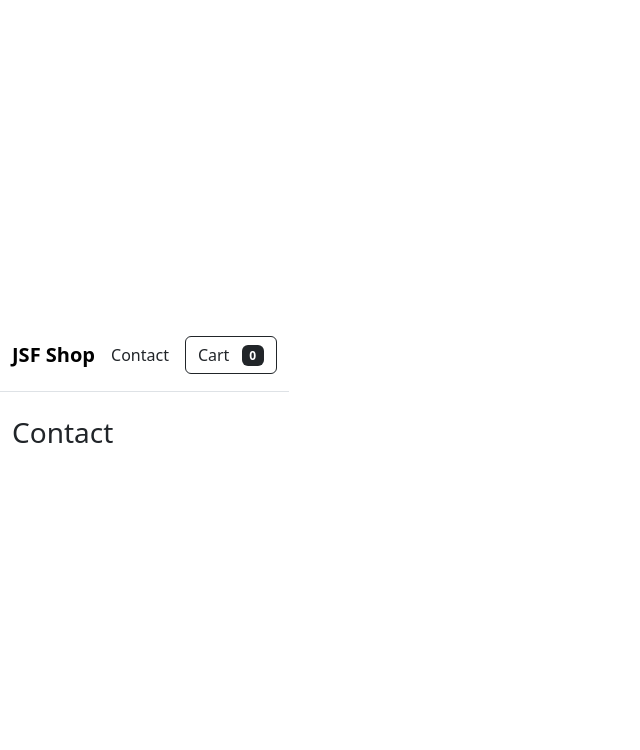
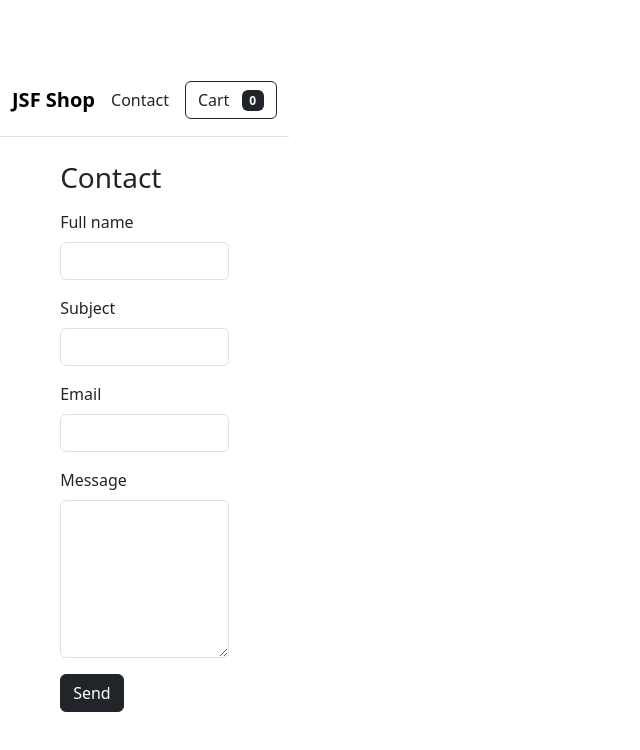
Before and after one commit to NoroffFEU/jsfw-2025-v1-katja-jsframeworks-ca, a React (Vite) app: page /contact in a window 1280 px wide. Shown: the top 750 px of the page, without its empty margins (0-640 px from the left). Built offline with nearby package versions, Linux system fonts and the light colour scheme; no server answers.

Commit message:
feat: add validated contact form

```diff
--- a/src/pages/contact-page.tsx
+++ b/src/pages/contact-page.tsx
@@ -1,3 +1,155 @@
-export default function contactPage() {
-  return <h1 className="h3">Contact</h1>
+import { useState } from 'react'
+
+interface contactFormValues {
+  fullName: string
+  subject: string
+  email: string
+  message: string
 }
+
+interface contactFormErrors {
+  fullName?: string
+  subject?: string
+  email?: string
+  message?: string
+}
+
+function isValidEmail(value: string) {
+  return /^[^\s@]+@[^\s@]+\.[^\s@]+$/.test(value)
+}
+
+function validate(values: contactFormValues): contactFormErrors {
+  const errors: contactFormErrors = {}
+
+  if (values.fullName.trim().length < 3) {
+    errors.fullName = 'Full name must be at least 3 characters.'
+  }
+
+  if (values.subject.trim().length < 3) {
+    errors.subject = 'Subject must be at least 3 characters.'
+  }
+
+  if (!isValidEmail(values.email.trim())) {
+    errors.email = 'Please enter a valid email address.'
+  }
+
+  if (values.message.trim().length < 10) {
+    errors.message = 'Message must be at least 10 characters.'
+  }
+
+  return errors
+}
+
+export default function ContactPage() {
+  const [values, setValues] = useState<contactFormValues>({
+    fullName: '',
+    subject: '',
+    email: '',
+    message: '',
+  })
+
+  const [errors, setErrors] = useState<contactFormErrors>({})
+  const [isSubmitted, setIsSubmitted] = useState(false)
+
+  function handleChange(event: React.ChangeEvent<HTMLInputElement | HTMLTextAreaElement>) {
+    const { name, value } = event.target
+    setValues((prev) => ({ ...prev, [name]: value }))
+  }
+
+  function handleSubmit(event: React.FormEvent) {
+    event.preventDefault()
+    const nextErrors = validate(values)
+    setErrors(nextErrors)
+
+    const hasErrors = Object.keys(nextErrors).length > 0
+    setIsSubmitted(!hasErrors)
+
+    if (!hasErrors) {
+      // For this assignment we only validate and show success
+      // (no actual API submission required)
+      setValues({ fullName: '', subject: '', email: '', message: '' })
+    }
+  }
+
+  return (
+    <div className="row justify-content-center">
+      <div className="col-12 col-lg-8">
+        <h1 className="h3 mb-3">Contact</h1>
+
+        {isSubmitted ? (
+          <div className="alert alert-success" role="alert">
+            Message sent (demo). Thanks!
+          </div>
+        ) : null}
+
+        <form onSubmit={handleSubmit} noValidate>
+          <div className="mb-3">
+            <label className="form-label" htmlFor="fullName">
+              Full name
+            </label>
+            <input
+              className={`form-control ${errors.fullName ? 'is-invalid' : ''}`}
+              id="fullName"
+              name="fullName"
+              value={values.fullName}
+              onChange={handleChange}
+              type="text"
+              autoComplete="name"
+            />
+            {errors.fullName ? <div className="invalid-feedback">{errors.fullName}</div> : null}
+          </div>
+
+          <div className="mb-3">
+            <label className="form-label" htmlFor="subject">
+              Subject
+            </label>
+            <input
+              className={`form-control ${errors.subject ? 'is-invalid' : ''}`}
+              id="subject"
+              name="subject"
+              value={values.subject}
+              onChange={handleChange}
+              type="text"
+            />
+            {errors.subject ? <div className="invalid-feedback">{errors.subject}</div> : null}
+          </div>
+
+          <div className="mb-3">
+            <label className="form-label" htmlFor="email">
+              Email
+            </label>
+            <input
+              className={`form-control ${errors.email ? 'is-invalid' : ''}`}
+              id="email"
+              name="email"
+              value={values.email}
+              onChange={handleChange}
+              type="email"
+              autoComplete="email"
+            />
+            {errors.email ? <div className="invalid-feedback">{errors.email}</div> : null}
+          </div>
+
+          <div className="mb-3">
+            <label className="form-label" htmlFor="message">
+              Message
+            </label>
+            <textarea
+              className={`form-control ${errors.message ? 'is-invalid' : ''}`}
+              id="message"
+              name="message"
+              value={values.message}
+              onChange={handleChange}
+              rows={6}
+            />
+            {errors.message ? <div className="invalid-feedback">{errors.message}</div> : null}
+          </div>
+
+          <button className="btn btn-dark" type="submit">
+            Send
+          </button>
+        </form>
+      </div>
+    </div>
+  )
+}
```
